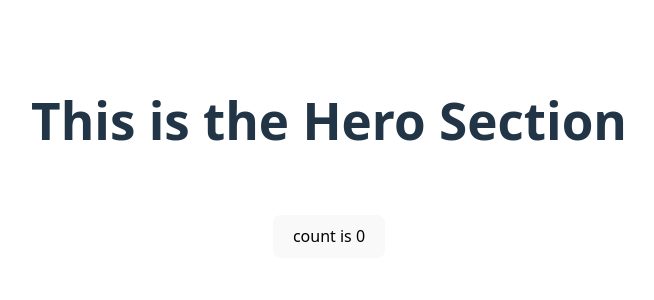
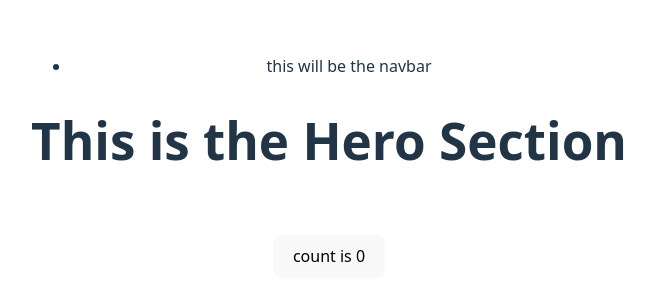
Before and after one commit to Fr4cas/fracas-app, a React (Vite) app: page / in a window 1280 px wide. Shown: the part 226-526 px from the top of the page, without its empty margins (311-965 px from the left). Built offline with nearby package versions, Linux system fonts and the light colour scheme.

Commit message:
feat: add simple Navbar component to app

```diff
--- a/src/App.jsx
+++ b/src/App.jsx
@@ -1,12 +1,14 @@
 import { useState } from 'react'
 import './css/App.css'
 import Hero from './components/Hero'
+import Navbar from './components/Navbar'
 
 function App() {
   const [count, setCount] = useState(0)
 
   return (
     <>
+      <Navbar />
       <Hero />
       <div className="card">
         <button onClick={() => setCount((count) => count + 1)}>
--- /dev/null
+++ b/src/components/Navbar.jsx
@@ -0,0 +1,11 @@
+function Navbar(){
+    return(
+        <>
+            <ul>
+                <li>this will be the navbar</li>
+            </ul>
+        </>
+    )
+}
+
+export default Navbar
```
